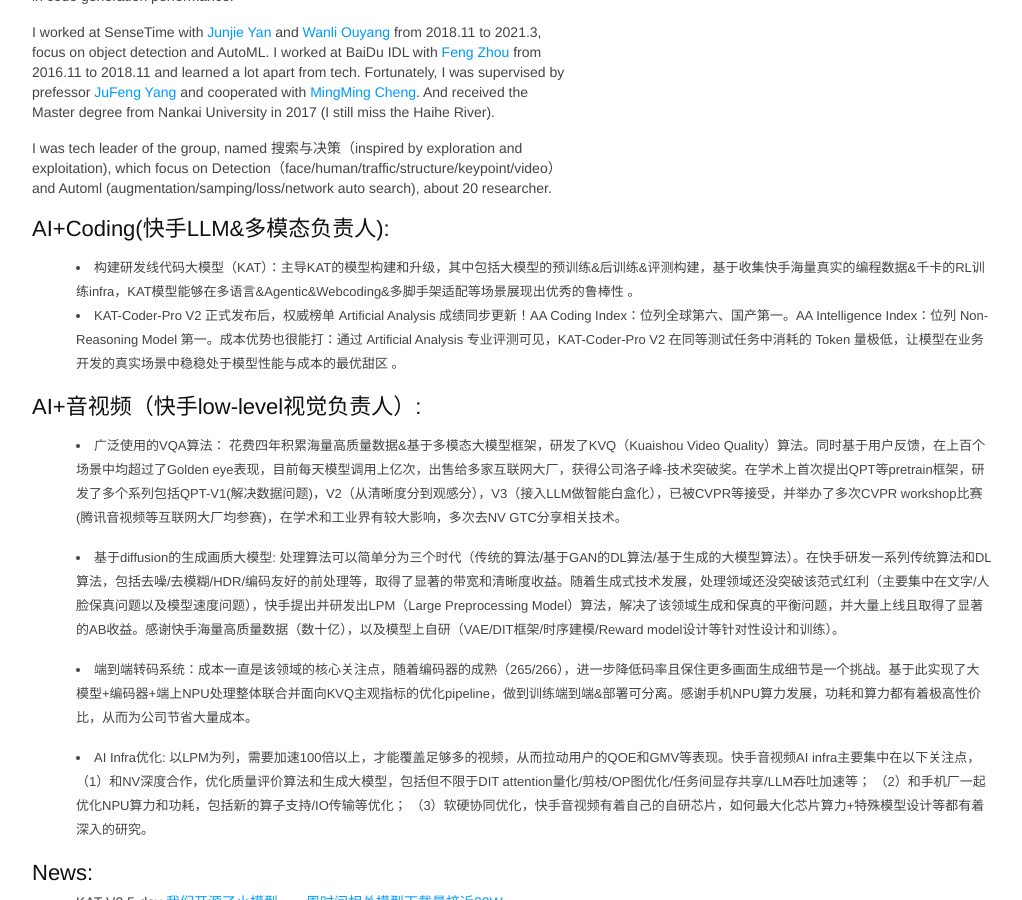
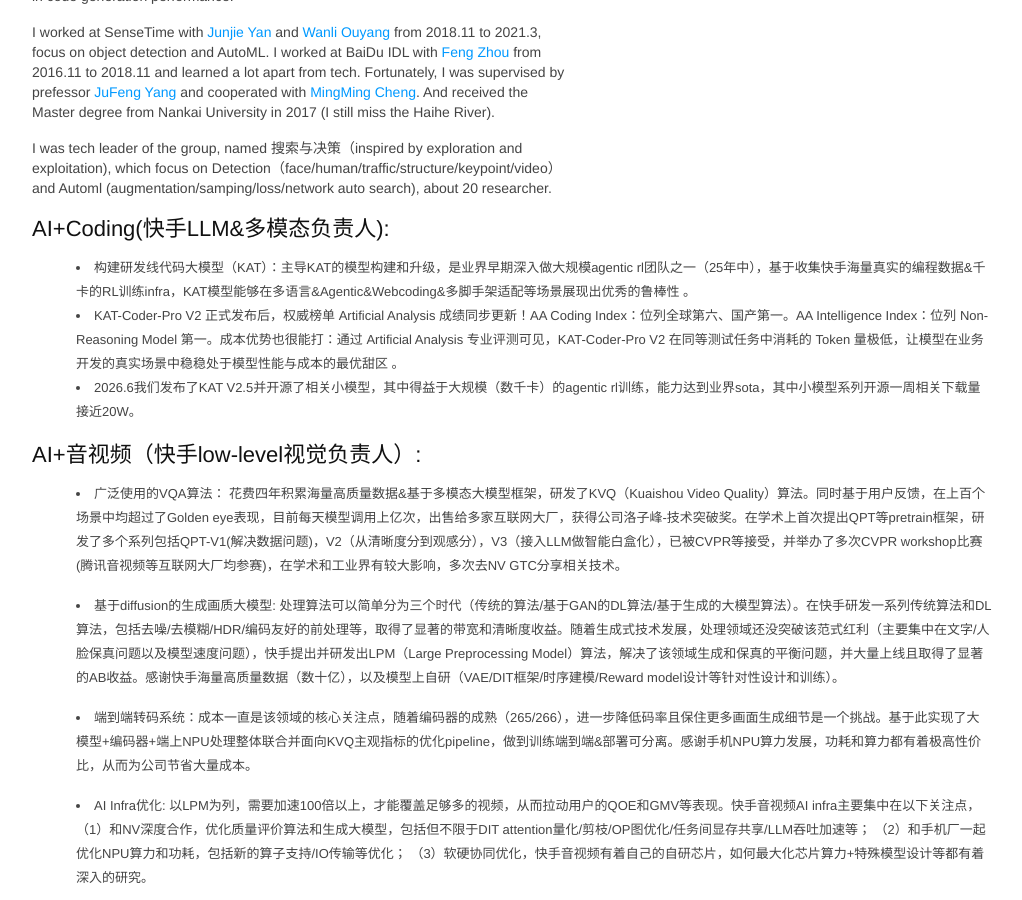
Before and after one commit to msunming/msunming.github.io, a Jekyll site: the page index.html, which Jekyll copies as it is, in a window 1280 px wide and 900 px high, scrolled down 652 px. Shown: the whole window, without its empty margins (128-1150 px from the left). Built offline with Jekyll 4.4.1, drawn with Linux system fonts in a browser that asks for light colours.

Commit message:
Update index.html

```diff
--- a/index.html
+++ b/index.html
@@ -468,8 +468,9 @@ pre .markdown .emphasis {
 
 		<h2>AI+Coding(快手LLM&多模态负责人):</h2>
 		<p>
-	    	<li> 构建研发线代码大模型（KAT）：主导KAT的模型构建和升级，其中包括大模型的预训练&后训练&评测构建，基于收集快手海量真实的编程数据&千卡的RL训练infra，KAT模型能够在多语言&Agentic&Webcoding&多脚手架适配等场景展现出优秀的鲁棒性 。 </li>
+	    	<li> 构建研发线代码大模型（KAT）：主导KAT的模型构建和升级，是业界早期深入做大规模agentic rl团队之一（25年中），基于收集快手海量真实的编程数据&千卡的RL训练infra，KAT模型能够在多语言&Agentic&Webcoding&多脚手架适配等场景展现出优秀的鲁棒性 。 </li>
 			<li> KAT-Coder-Pro V2 正式发布后，权威榜单 Artificial Analysis 成绩同步更新！AA Coding Index：位列全球第六、国产第一。AA Intelligence Index：位列 Non-Reasoning Model 第一。成本优势也很能打：通过 Artificial Analysis 专业评测可见，KAT-Coder-Pro V2 在同等测试任务中消耗的 Token 量极低，让模型在业务开发的真实场景中稳稳处于模型性能与成本的最优甜区 。 </li>
+			<li> 2026.6我们发布了KAT V2.5并开源了相关小模型，其中得益于大规模（数千卡）的agentic rl训练，能力达到业界sota，其中小模型系列开源一周相关下载量接近20W。 </li>
 		</p>
 
 		<h2>AI+音视频（快手low-level视觉负责人）:</h2>
```
